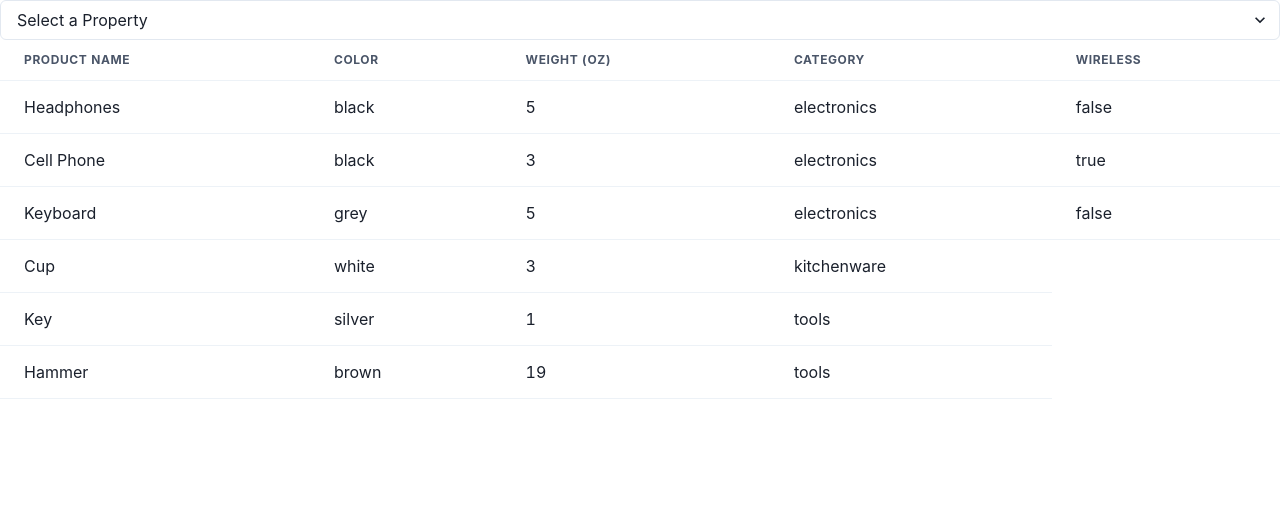
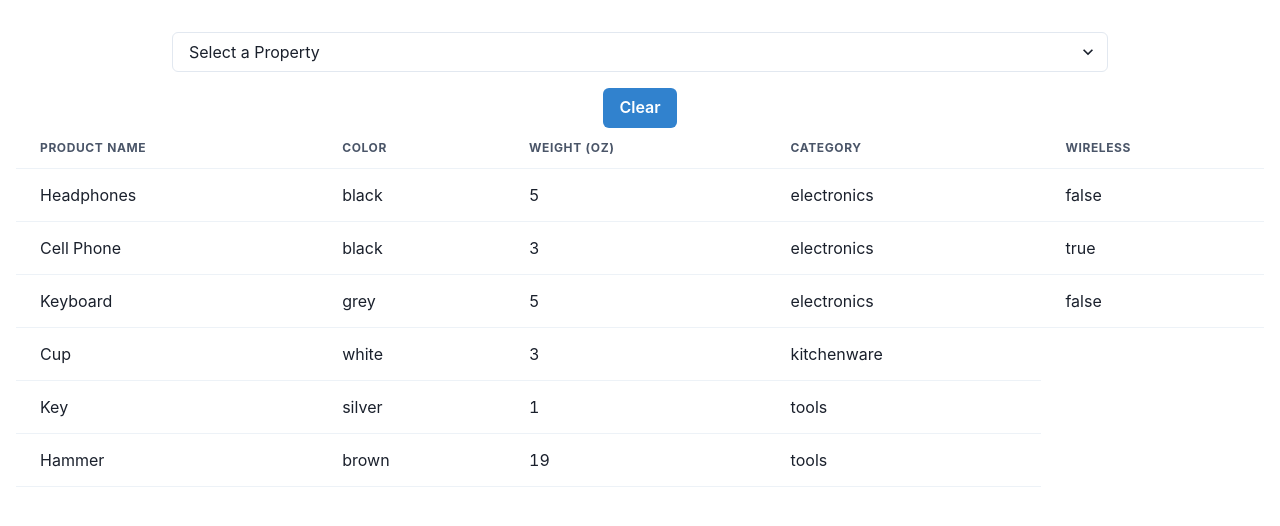
Before and after one commit to leonardoestrela1999/react-condition-editor, a React (Create React App) app: page / in a window 1280 px wide. Shown: the top 526 px of the page. Built offline with nearby package versions, Linux system fonts and the light colour scheme.

Commit message:
Logic fully implemented, added some tests and corrected visual nitpicks

```diff
--- /dev/null
+++ b/src/components/Filters.tsx
@@ -0,0 +1,136 @@
+import { Box, Button, Container, Input, Select } from '@chakra-ui/react'
+import Property from '../domain/property/Property';
+import Operator, { needsValue } from '../domain/operator/Operator';
+import { useEffect, useRef, useState } from 'react';
+import { getListOfOperatorsByType, OPERATORS_WITH_VALUE, PropertyType } from '../constants';
+import { filter } from '../services/FilteringService';
+import Product from '../domain/product/Product';
+import { MultiSelect } from 'chakra-multiselect';
+
+type StoreFiltersProps = {
+    filtersProps: {
+        products: Product[],
+        properties: Property[],
+        operators: Operator[],
+        setProducts: (products: Product[]) => void,
+        setCurrentProperty: (property: Property | undefined) => void,
+        setCurrentOperator: (operator: Operator | undefined) => void,
+        setCurrentValue: (value: PropertyType | undefined) => void,
+        currentProperty?: Property | undefined,
+        currentOperator?: Operator | undefined,
+        currentValue?: PropertyType | undefined
+    }
+}
+
+function Filters({filtersProps}: StoreFiltersProps) {
+
+    const {
+        products,
+        properties,
+        operators,
+        setProducts,
+        setCurrentProperty,
+        setCurrentOperator,
+        setCurrentValue,
+        currentProperty,
+        currentOperator,
+        currentValue
+    } = filtersProps;
+
+    const [operatorsByProperty, setOperatorsByProperty] = useState<Operator[]>([]);
+    const [unfilteredProducts] = useState<Product[]>(products);
+
+    useEffect(() => {
+        console.log("doing something")
+    }, [currentProperty, currentOperator, currentValue]);
+
+    const handleSetProperty = (property: Property | undefined) => {
+        setCurrentProperty(property)
+        if(currentOperator){
+            setCurrentOperator(undefined);
+            setProducts(unfilteredProducts);
+        }
+        if(property){
+            const auxOperators = getListOfOperatorsByType(property.type);
+            const actualOperators = operators.filter(operator => auxOperators.includes(operator.id));
+            setOperatorsByProperty(actualOperators);
+        }else{
+            setProducts(unfilteredProducts);
+        }
+    }
+
+    const handleSetOperator = (operator: Operator) => {
+        setCurrentValue(undefined);
+        setCurrentOperator(operator)
+        if(!operator.hasValue){
+            const filteredProducts = filter(unfilteredProducts, currentProperty!, operator);
+            setProducts(filteredProducts);
+        }
+    }
+
+    const handleSetValue = (value: PropertyType) => {
+        setCurrentValue(value);
+        const filteredProducts = filter(unfilteredProducts, currentProperty!, currentOperator!, value);
+        setProducts(filteredProducts);
+    }
+
+    const handleSetValueMultiSelect = (value: PropertyType) => {
+        const actualValue = value as [];
+        setCurrentValue(actualValue);
+        if(actualValue.length === 0){
+            setProducts(unfilteredProducts);
+        }else {
+            const filteredProducts = filter(unfilteredProducts, currentProperty!, currentOperator!, value);
+            setProducts(filteredProducts);
+        }
+    }
+
+    const getValueComponent = () => {
+        if(currentOperator && needsValue(currentOperator?.id)){
+            if(currentProperty?.type === 'enumerated'){
+                const options = currentProperty.values!.map((label) => ({ label, value: label.toLowerCase() }))
+                return(
+                    <MultiSelect data-testid="multiselect-value"
+                        options={options}
+                        value={currentValue}
+                        onChange={(aux) => handleSetValueMultiSelect(aux)}
+                    />
+                );
+            }else {
+                return( <Input data-testid="input-value" placeholder='Insert a value...' onChange={(e) => handleSetValue(e.target.value)}/> );
+            }
+        }else {
+            return null;
+        }
+    }
+
+    const clearFilters = () => {
+        setCurrentValue(undefined);
+        setCurrentOperator(undefined)
+        setCurrentProperty(undefined);
+        setProducts(unfilteredProducts);
+    }
+
+
+    return(
+    <Container maxW='1000px' data-testid="filters" >
+        <Box style={{display: "flex", flexDirection: "row"}} w='100%' p={4} >
+            <Select data-testid="select-property" value={currentProperty?.id || currentProperty?.id === 0 ? currentProperty?.id : -1}>
+                <option value={-1} onClick={() => handleSetProperty(undefined)}>Select a Property</option>
+                {properties.map(property =>
+                    <option data-testid={'option-property-' + property.id} value={property?.id} onClick={() => handleSetProperty(property)} >{property.name}</option>
+                )}
+            </Select>
+            {currentProperty && <Select data-testid="select-operator" value={currentOperator?.id ? currentOperator.id : ''} placeholder='Select an Operator'>
+                {operatorsByProperty.map(operator =>
+                    <option data-testid={'option-operator-' + operator.id} value={operator.id} onClick={() => handleSetOperator(operator)}>{operator.text}</option>
+                )}
+            </Select>}
+            {getValueComponent()}
+        </Box>
+        <Button data-testid="button-clear" colorScheme='blue' onClick={() => clearFilters()}>Clear</Button>
+        </Container>
+    );
+}
+
+export default Filters;
--- a/src/components/StoreFilters.tsx
+++ /dev/null
@@ -1,94 +0,0 @@
-import { Input, Select } from '@chakra-ui/react'
-import Property from '../domain/property/Property';
-import Operator, { needsValue } from '../domain/operator/Operator';
-import { useState } from 'react';
-import { getListOfOperatorsByType, OPERATORS_WITH_VALUE, PropertyType } from '../constants';
-import { filter } from '../services/FilteringService';
-import Product from '../domain/product/Product';
-import { MultiSelect } from 'chakra-multiselect';
-import { datastore } from '../mocks/data';
-
-interface StoreFiltersProps {
-    properties: Property[],
-    operators: Operator[],
-    setProducts: (products: Product[]) => void,
-    setCurrentProperty: (property: Property) => void,
-    setCurrentOperator: (operator: Operator) => void,
-    setCurrentValue: (value: PropertyType) => void,
-    currentProperty?: Property,
-    currentOperator?: Operator,
-    currentValue?: PropertyType
-}
-
-function StoreFilters({
-    properties,
-    operators,
-    setProducts,
-    setCurrentProperty,
-    setCurrentOperator,
-    setCurrentValue,
-    currentProperty,
-    currentOperator
-}: StoreFiltersProps) {
-
-    const [operatorsByProperty, setOperatorsByProperty] = useState<Operator[]>([]);
-    const [unfilteredProducts] = useState<Product[]>(datastore.getProducts());
-
-    const handleSetProperty = (property: Property) => {
-        const auxOperators = getListOfOperatorsByType(property.type);
-        const actualOperators = operators.filter(operator => auxOperators.includes(operator.id));
-        setOperatorsByProperty(actualOperators);
-        setCurrentProperty(property)
-    }
-
-    const handleSetOperator = (operator: Operator) => {
-        setCurrentOperator(operator)
-        if(!operator.hasValue){
-            const filteredProducts = filter(unfilteredProducts, currentProperty!, operator);
-            setProducts(filteredProducts);
-        }
-    }
-
-    const handleSetValue = (value: PropertyType) => {
-        setCurrentValue(value);
-        const filteredProducts = filter(unfilteredProducts, currentProperty!, currentOperator!, value);
-        setProducts(filteredProducts);
-    }
-
-    const getValueComponent = () => {
-        if(currentOperator && needsValue(currentOperator?.id)){
-            if(currentProperty?.type === 'enumerated'){
-                const options = currentProperty.values!.map((label) => ({ label, value: label.toLowerCase() }))
-                return(
-                    <MultiSelect
-                        options={options}
-                        label='Choose an item'
-                        onChange={(aux) => handleSetValue(aux)}
-                    />
-                );
-            }else {
-                return( <Input placeholder='Insert a value...' onChange={(e) => handleSetValue(e.target.value)}/> );
-            }
-        }else {
-            return null;
-        }
-    }
-
-    return(
-        <div>
-            <Select placeholder='Select a Property'>
-                {properties.map(property =>
-                    <option onClick={() => handleSetProperty(property)} >{property.name}</option>
-                )}
-            </Select>
-            {currentProperty && <Select placeholder='Select an Operator'>
-                {operatorsByProperty.map(operator =>
-                    <option onClick={() => handleSetOperator(operator)}>{operator.text}</option>
-                )}
-            </Select>}
-            {getValueComponent()}
-        </div>
-    );
-}
-
-export default StoreFilters;
--- a/src/domain/operator/Operator.ts
+++ b/src/domain/operator/Operator.ts
@@ -8,6 +8,7 @@ class Operator {
     public constructor(id: string, text: string){
         this.id = id;
         this.text = text;
+        //TODO: does this do anything???
         this.hasValue = needsValue(this.id);
     }
 
--- a/src/pages/App.tsx
+++ b/src/pages/App.tsx
@@ -1,12 +1,13 @@
-import React, { useEffect, useState } from 'react';
+import React, { useState } from 'react';
 import './App.css';
-import StoreTable from '../components/StoreTable';
-import StoreFilters from '../components/StoreFilters';
+import ProductTable from '../components/ProductTable';
+import Filters from '../components/Filters';
 import Operator from '../domain/operator/Operator';
 import Property from '../domain/property/Property';
 import { PropertyType } from '../constants';
 import Product from '../domain/product/Product';
 import { datastore } from '../mocks/data';
+import { Box } from '@chakra-ui/react';
 
 function App() {
   const [products, setProducts] = useState<Product[]>(datastore.getProducts());
@@ -14,26 +15,31 @@ function App() {
   const [operators] = useState<Operator[]>(datastore.getOperators());
 
   // The values selected by the user
-  const [currentProperty, setCurrentProperty] = useState<Property>();
-  const [currentOperator, setCurrentOperator] = useState<Operator>();
-  const [currentValue, setCurrentValue] = useState<PropertyType>();
+  const [currentProperty, setCurrentProperty] = useState<Property | undefined>();
+  const [currentOperator, setCurrentOperator] = useState<Operator | undefined>();
+  const [currentValue, setCurrentValue] = useState<PropertyType | undefined>();
+
+  const filtersProps = {
+    products: products,
+    properties: properties,
+    operators: operators,
+    setProducts: setProducts,
+    setCurrentProperty: setCurrentProperty,
+    setCurrentOperator: setCurrentOperator,
+    setCurrentValue: setCurrentValue,
+    currentProperty: currentProperty,
+    currentOperator: currentOperator,
+    currentValue: currentValue,
+  }
 
   return (
     <div className="App">
-
-      <StoreFilters
-        properties={properties}
-        operators={operators}
-        setProducts={setProducts}
-        setCurrentProperty={setCurrentProperty}
-        setCurrentOperator={setCurrentOperator}
-        setCurrentValue={setCurrentValue}
-        currentProperty={currentProperty}
-        currentOperator={currentOperator}
-        currentValue={currentValue}
-      />
-
-      <StoreTable products={products} properties={properties}/>
+      <Box  w='100%' p={4} >
+        <Filters
+          filtersProps={filtersProps}
+        />
+        <ProductTable products={products} properties={properties}/>
+      </Box>
 
     </div>
   );
--- a/src/services/FilteringService.ts
+++ b/src/services/FilteringService.ts
@@ -7,7 +7,8 @@ export const filter = (list: Product[], property: Property, operator: Operator,
     switch(operator.id) {
         case "equals": {
            if(value){
-                const resultList = list.filter(product => product.property_values.find(prop => prop.property_id === property.id && prop.value === value));
+            debugger;
+                const resultList = list.filter(product => product.property_values.find(prop => prop.property_id === property.id && prop.value == value));
                 return resultList;
            }
            return list;
```
Also changed, not shown: package.json (+7 -0 lines), src/components/ProductTable.tsx (renamed from src/components/StoreTable.tsx, +5 -5 lines), src/setupTests.ts (line endings or trailing spaces), 2 other files (tests, documents, lock files or other folders).
